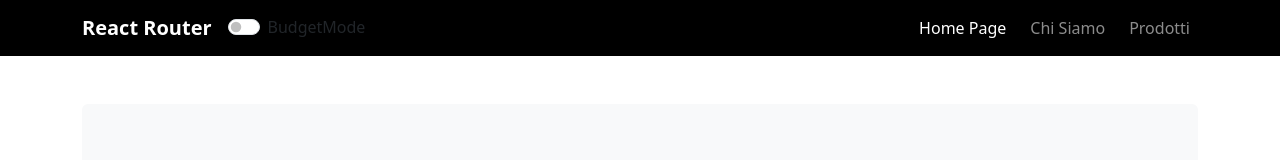
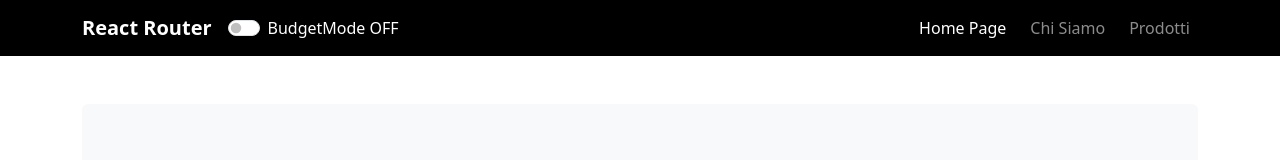
Before and after one commit to SimonePalmisciano/react-context-api, a React (Vite) app: page / in a window 1280 px wide. Shown: the top 160 px of the page. Built offline with nearby package versions, Linux system fonts and the light colour scheme.

Commit message:
implementato la form check che cambia la scritta in base allo state di budgetmode se attivo o no

```diff
--- a/src/layouts/LayoutPagina.jsx
+++ b/src/layouts/LayoutPagina.jsx
@@ -1,11 +1,15 @@
 import { Outlet, Link, NavLink } from "react-router"
-import { Form } from "react-bootstrap"
+import { Form, FormCheck } from "react-bootstrap"
 import { useContext } from "react"
 import { BudgetContext } from '../contexts/BudgetContext'
 
 function LayoutPagina() {
 
-    const { changeBudgetMode } = useContext(BudgetContext);
+    const { changeBudgetMode, budgetMode } = useContext(BudgetContext);
+
+    const handleClick = () => {
+        changeBudgetMode()
+    }
 
     return (
         <>
@@ -13,11 +17,23 @@ function LayoutPagina() {
                 <nav className="navbar navbar-expand-lg navbar-dark bg-black">
                     <div className="container">
                         <span className="navbar-brand fw-bold">React Router</span>
-                        <Form.Check onClick={changeBudgetMode}
-                            type="switch"
-                            id="custom-switch"
-                            label="BudgetMode"
-                        />
+                        {budgetMode === true ?
+                            <>
+                                <Form.Check onClick={handleClick}
+                                    type="switch"
+                                    id="custom-switch-ON"
+                                />
+                                <label className="text-white" htmlFor="custom-switch-ON">BudgetMode ON</label>
+                            </>
+                            :
+                            <>
+                                <Form.Check onClick={handleClick}
+                                    type="switch"
+                                    id="custom-switch-OFF"
+                                />
+                                <label className="text-white" htmlFor="custom-switch-OFF">BudgetMode OFF</label>
+                            </>
+                        }
                         <ul className="navbar-nav ms-auto gap-2">
                             <li className="nav-item">
                                 <NavLink to="/" className="nav-link">
```
